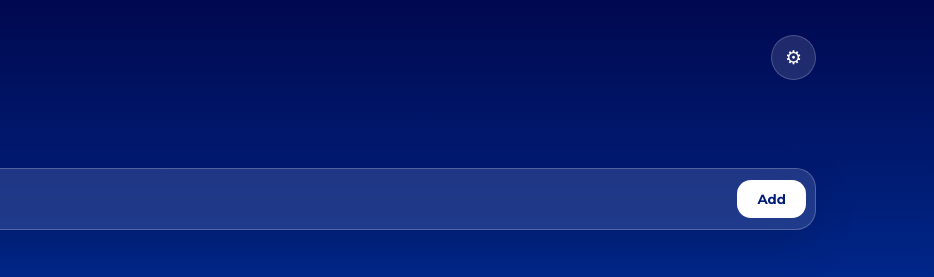
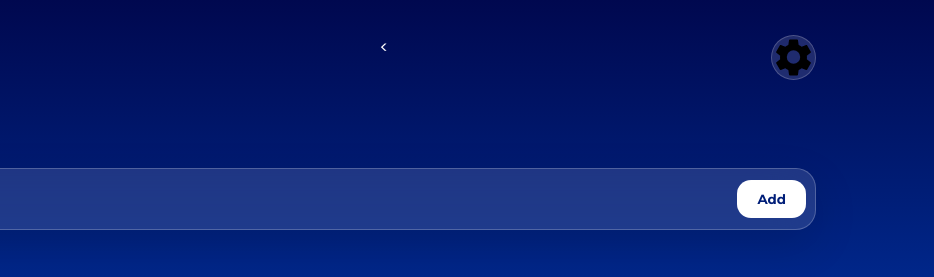
Before and after one commit to 31dylanj-pixel/News-Tracker, a plain HTML site: page index.html in a window 1280 px wide. Shown: the top 277 px of the page, 346-1280 px from the left. Drawn offline with Linux system fonts and the light colour scheme.

Commit message:
Replace settings button text with SVG icon

```diff
--- a/index.html
+++ b/index.html
@@ -48,14 +48,19 @@
                 </div>
             </div>
 
-            <button
+            <<button
                 class="icon-button"
                 id="settingsButton"
                 aria-label="Open settings"
             >
-                ⚙
+                <svg
+                    viewBox="0 0 24 24"
+                    xmlns="http://www.w3.org/2000/svg"
+                    aria-hidden="true"
+                >
+                    <path d="M19.43 12.98c.04-.32.07-.65.07-.98s-.02-.66-.07-.98l2.11-1.65c.19-.15.24-.42.12-.64l-2-3.46c-.12-.22-.37-.31-.6-.22l-2.49 1c-.52-.4-1.08-.73-1.69-.98L14.5 2.42C14.47 2.18 14.25 2 14 2h-4c-.25 0-.46.18-.5.42L9.12 5.07c-.61.25-1.18.59-1.69.98l-2.49-1c-.23-.08-.48 0-.6.22l-2 3.46c-.13.22-.07.49.12.64l2.11 1.65c-.04.32-.08.65-.08.98s.03.66.08.98l-2.11 1.65c-.19.15-.24.42-.12.64l2 3.46c.12.22.37.31.6.22l2.49-1c.52.4 1.08.73 1.69.98l.38 2.65c.04.24.25.42.5.42h4c.25 0 .46-.18.5-.42l.38-2.65c.61-.25 1.18-.58 1.69-.98l2.49 1c.23.08.48 0 .6-.22l2-3.46c.12-.22.07-.49-.12-.64l-2.11-1.65zM12 15.5A3.5 3.5 0 1 1 12 8a3.5 3.5 0 0 1 0 7.5z"/>
+                </svg>
             </button>
-
         </header>
 
 
```
